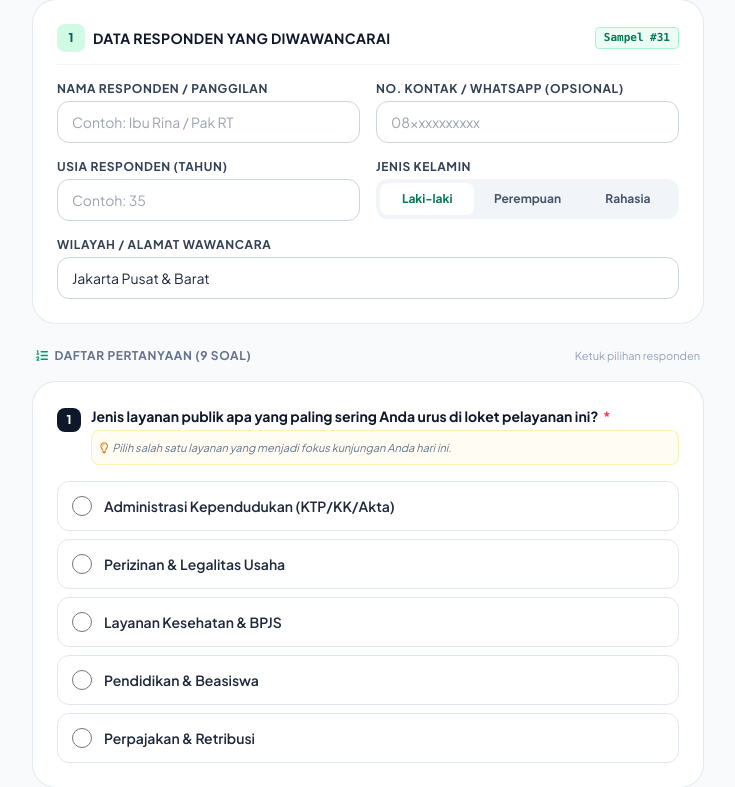
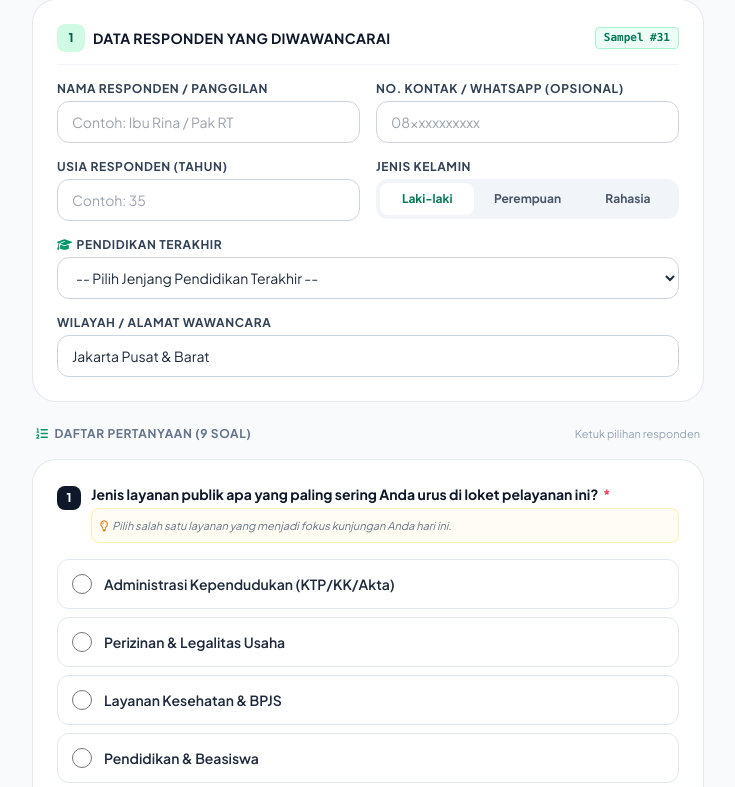
Before and after one commit to nenkai194-wq/sisurvei, a Flask app: page /operator/survei/6/isi in a window 1280 px wide. Shown: the part 300-1087 px from the top of the page, without its empty margins (272-1007 px from the left). Run offline with Flask 3, Linux system fonts and the light colour scheme; a user stored in the database is signed in; data comes from the database, SQL or seed files in the repository; both versions use the stored data as it was after the commit; some libraries are stand-ins or nearby versions.

Commit message:
feat: tambahkan variabel pendidikan terakhir pada identitas responden di semua form, modal detail, dan ekspor data

```diff
--- a/app.py
+++ b/app.py
@@ -705,6 +705,7 @@ def survei_isi(kode_survei):
             except ValueError:
                 usia = None
         jenis_kelamin = request.form.get('jenis_kelamin', 'Rahasia')
+        pendidikan_terakhir = request.form.get('pendidikan_terakhir', '').strip() or None
         alamat_wilayah = request.form.get('alamat_wilayah', '').strip()
 
         # Petugas penginput
@@ -714,9 +715,9 @@ def survei_isi(kode_survei):
         ip_addr = request.remote_addr or '127.0.0.1'
 
         cursor.execute('''
-            INSERT INTO responden (survei_id, petugas_id, nama_responden, kontak_responden, usia, jenis_kelamin, alamat_wilayah, ip_address, waktu_selesai)
-            VALUES (?, ?, ?, ?, ?, ?, ?, ?, CURRENT_TIMESTAMP)
-        ''', (survei['id'], petugas_id, nama_responden, kontak_responden, usia, jenis_kelamin, alamat_wilayah, ip_addr))
+            INSERT INTO responden (survei_id, petugas_id, nama_responden, kontak_responden, usia, jenis_kelamin, pendidikan_terakhir, alamat_wilayah, ip_address, waktu_selesai)
+            VALUES (?, ?, ?, ?, ?, ?, ?, ?, ?, CURRENT_TIMESTAMP)
+        ''', (survei['id'], petugas_id, nama_responden, kontak_responden, usia, jenis_kelamin, pendidikan_terakhir, alamat_wilayah, ip_addr))
         responden_id = cursor.lastrowid
 
         # Simpan setiap jawaban
@@ -1064,7 +1065,7 @@ def survei_export_excel(id):
     ws["A2"].font = Font(size=10, italic=True, color="4B5563")
 
     # Headers baris 4
-    headers = ["No", "ID Responden", "Waktu Pengisian", "Nama Responden", "No HP/Kontak", "Usia", "Jenis Kelamin", "Wilayah / Alamat", "Petugas Penginput"]
+    headers = ["No", "ID Responden", "Waktu Pengisian", "Nama Responden", "No HP/Kontak", "Usia", "Jenis Kelamin", "Pendidikan Terakhir", "Wilayah / Alamat", "Petugas Penginput"]
     for q in pertanyaan_list:
         headers.append(f"Q{q['urutan']}: {q['teks_pertanyaan']}")
 
@@ -1087,6 +1088,7 @@ def survei_export_excel(id):
             r['kontak_responden'] or '-',
             r['usia'] if r['usia'] else '-',
             r['jenis_kelamin'] or '-',
+            r['pendidikan_terakhir'] or '-',
             r['alamat_wilayah'] or '-',
             r['nama_petugas'] or 'Mandiri (Publik)'
         ]
@@ -1167,7 +1169,7 @@ def survei_export_csv(id):
     out_stream = io.StringIO()
     writer = csv.writer(out_stream)
 
-    headers = ["No", "ID Responden", "Waktu Pengisian", "Nama Responden", "Kontak", "Usia", "Jenis Kelamin", "Wilayah", "Petugas Penginput"]
+    headers = ["No", "ID Responden", "Waktu Pengisian", "Nama Responden", "Kontak", "Usia", "Jenis Kelamin", "Pendidikan Terakhir", "Wilayah", "Petugas Penginput"]
     for q in pertanyaan_list:
         headers.append(f"Q{q['urutan']}: {q['teks_pertanyaan']}")
     writer.writerow(headers)
@@ -1181,6 +1183,7 @@ def survei_export_csv(id):
             r['kontak_responden'] or '',
             r['usia'] or '',
             r['jenis_kelamin'] or '',
+            r['pendidikan_terakhir'] or '',
             r['alamat_wilayah'] or '',
             r['nama_petugas'] or 'Mandiri'
         ]
@@ -1644,12 +1647,13 @@ def operator_survei_isi(survei_id):
         usia = request.form.get('usia')
         usia = int(usia) if usia and usia.isdigit() else None
         jenis_kelamin = request.form.get('jenis_kelamin', 'Rahasia')
+        pendidikan_terakhir = request.form.get('pendidikan_terakhir', '').strip() or None
         alamat_wilayah = request.form.get('alamat_wilayah', '').strip()
 
         cursor.execute('''
-            INSERT INTO responden (survei_id, petugas_id, nama_responden, kontak_responden, usia, jenis_kelamin, alamat_wilayah, ip_address, waktu_selesai)
-            VALUES (?, ?, ?, ?, ?, ?, ?, ?, CURRENT_TIMESTAMP)
-        ''', (survei_id, current_op['id'], nama_responden, kontak_responden, usia, jenis_kelamin, alamat_wilayah, request.remote_addr or '127.0.0.1'))
+            INSERT INTO responden (survei_id, petugas_id, nama_responden, kontak_responden, usia, jenis_kelamin, pendidikan_terakhir, alamat_wilayah, ip_address, waktu_selesai)
+            VALUES (?, ?, ?, ?, ?, ?, ?, ?, ?, CURRENT_TIMESTAMP)
+        ''', (survei_id, current_op['id'], nama_responden, kontak_responden, usia, jenis_kelamin, pendidikan_terakhir, alamat_wilayah, request.remote_addr or '127.0.0.1'))
         resp_id = cursor.lastrowid
 
         for q in questions:
--- a/database.py
+++ b/database.py
@@ -112,6 +112,7 @@ def init_db():
             kontak_responden TEXT,
             usia INTEGER,
             jenis_kelamin TEXT,
+            pendidikan_terakhir TEXT,
             alamat_wilayah TEXT,
             ip_address TEXT,
             waktu_mulai DATETIME,
@@ -120,6 +121,12 @@ def init_db():
             FOREIGN KEY (petugas_id) REFERENCES petugas(id) ON DELETE SET NULL
         )
     ''')
+
+    # Migration check untuk pendidikan_terakhir jika tabel responden sudah ada
+    cursor.execute("PRAGMA table_info(responden)")
+    resp_cols = [r[1] for r in cursor.fetchall()]
+    if 'pendidikan_terakhir' not in resp_cols:
+        cursor.execute("ALTER TABLE responden ADD COLUMN pendidikan_terakhir TEXT")
 
     # 6. Tabel Jawaban
     cursor.execute('''
--- a/templates/operator/isi.html
+++ b/templates/operator/isi.html
@@ -132,6 +132,26 @@
               </div>
             </label>
           </div>
+        </div>
+
+        <!-- Pendidikan Terakhir -->
+        <div class="sm:col-span-2">
+          <label class="block text-xs font-bold text-slate-700 uppercase tracking-wider mb-1">
+            <i class="fa-solid fa-graduation-cap text-emerald-600 mr-1"></i>Pendidikan Terakhir
+          </label>
+          <select
+            name="pendidikan_terakhir"
+            class="w-full px-3.5 py-2.5 text-base sm:text-sm border border-slate-300 rounded-xl focus:ring-2 focus:ring-emerald-500 focus:outline-none bg-white"
+          >
+            <option value="">-- Pilih Jenjang Pendidikan Terakhir --</option>
+            <option value="SD / Sederajat">SD / Sederajat</option>
+            <option value="SMP / Sederajat">SMP / Sederajat</option>
+            <option value="SMA / SMK / Sederajat">SMA / SMK / Sederajat</option>
+            <option value="Diploma (D1 - D4)">Diploma (D1 - D4)</option>
+            <option value="Sarjana (S1)">Sarjana (S1)</option>
+            <option value="Magister / Doktor (S2 / S3)">Magister / Doktor (S2 / S3)</option>
+            <option value="Tidak / Belum Bersekolah">Tidak / Belum Bersekolah</option>
+          </select>
         </div>
 
         <!-- Wilayah Wawancara -->
--- a/templates/operator/tugas.html
+++ b/templates/operator/tugas.html
@@ -182,7 +182,10 @@
                     <tr class="hover:bg-slate-50">
                       <td class="py-2 px-3 text-slate-400 font-mono">{{ loop.index }}</td>
                       <td class="py-2 px-3 font-bold text-slate-800">{{ r.nama_responden or 'Anonim' }}</td>
-                      <td class="py-2 px-3 text-slate-500">{{ r.jenis_kelamin or '-' }}, {{ r.usia or '-' }} th</td>
+                      <td class="py-2 px-3 text-slate-500">
+                        <div>{{ r.jenis_kelamin or '-' }}, {{ r.usia or '-' }} th</div>
+                        <div class="text-[10px] text-slate-400">{{ r.pendidikan_terakhir or '-' }}</div>
+                      </td>
                       <td class="py-2 px-3 text-slate-500">{{ r.alamat_wilayah or '-' }}</td>
                       <td class="py-2 px-3 text-slate-400">{{ r.waktu_selesai|format_datetime }}</td>
                       <td class="py-2 px-3 text-center">
@@ -279,6 +282,7 @@
         let html = `
           <div class="p-3 bg-slate-50 rounded-xl border border-slate-200 text-xs space-y-1 mb-3">
             <p><strong>Demografi:</strong> ${r.jenis_kelamin || '-'}, ${r.usia || '-'} tahun</p>
+            <p><strong>Pendidikan Terakhir:</strong> ${r.pendidikan_terakhir || '-'}</p>
             <p><strong>Wilayah:</strong> ${r.alamat_wilayah || '-'}</p>
             <p><strong>Kontak:</strong> ${r.kontak_responden || '-'}</p>
           </div>
--- a/templates/petugas/detail.html
+++ b/templates/petugas/detail.html
@@ -227,10 +227,14 @@
         subtitle.innerText = `${r.judul_survei} • Waktu: ${r.waktu_selesai}`;
 
         let html = `
-          <div class="bg-blue-50/60 p-4 rounded-xl border border-blue-100 grid grid-cols-2 sm:grid-cols-4 gap-3 text-xs mb-4">
+          <div class="bg-blue-50/60 p-4 rounded-xl border border-blue-100 grid grid-cols-2 sm:grid-cols-5 gap-3 text-xs mb-4">
             <div>
               <span class="text-slate-400 block text-[10px] uppercase font-semibold">Usia / Gender</span>
               <span class="font-bold text-slate-800">${r.usia ? r.usia + ' Tahun' : '-'} / ${r.jenis_kelamin || '-'}</span>
+            </div>
+            <div>
+              <span class="text-slate-400 block text-[10px] uppercase font-semibold">Pendidikan</span>
+              <span class="font-bold text-slate-800">${r.pendidikan_terakhir || '-'}</span>
             </div>
             <div>
               <span class="text-slate-400 block text-[10px] uppercase font-semibold">Kontak</span>
```
Also changed, not shown: templates/dashboard.html (+6 -2 lines), templates/responses/index.html (+9 -2 lines), templates/surveys/fill.html (+16 -0 lines), templates/surveys/results.html (+9 -2 lines), test_app.py (+32 -8 lines), sisurvei.db.
